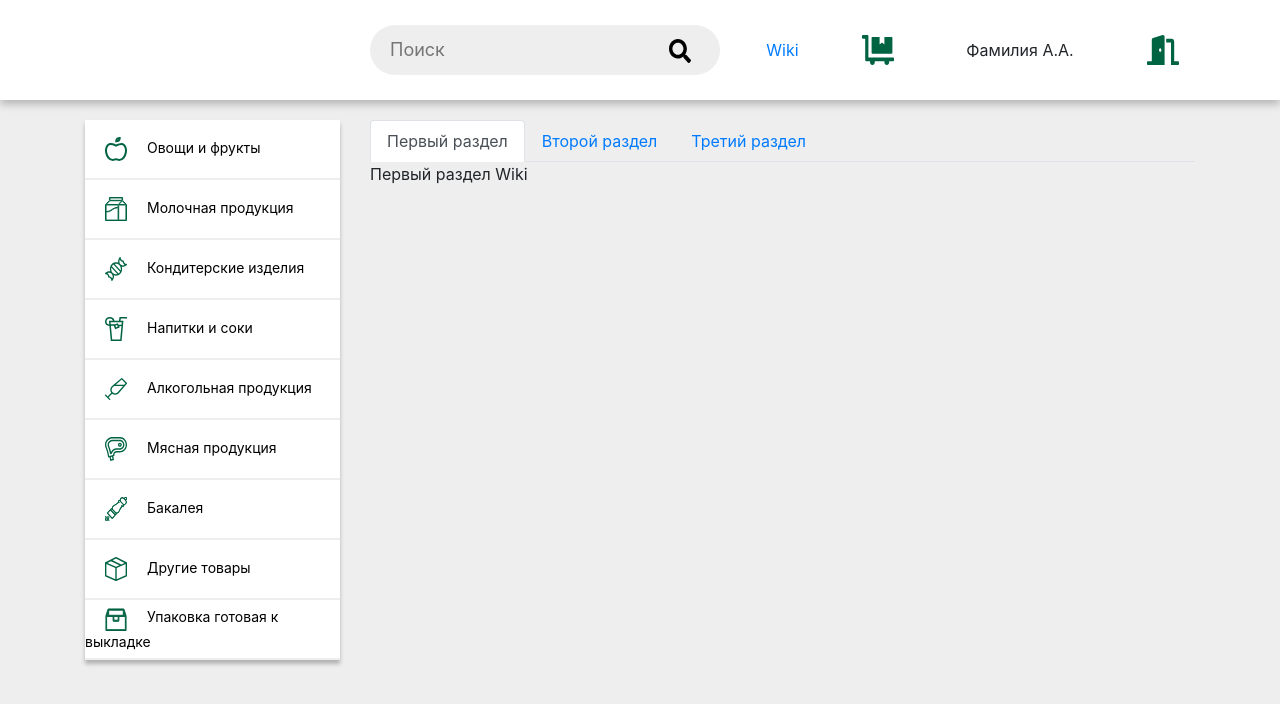
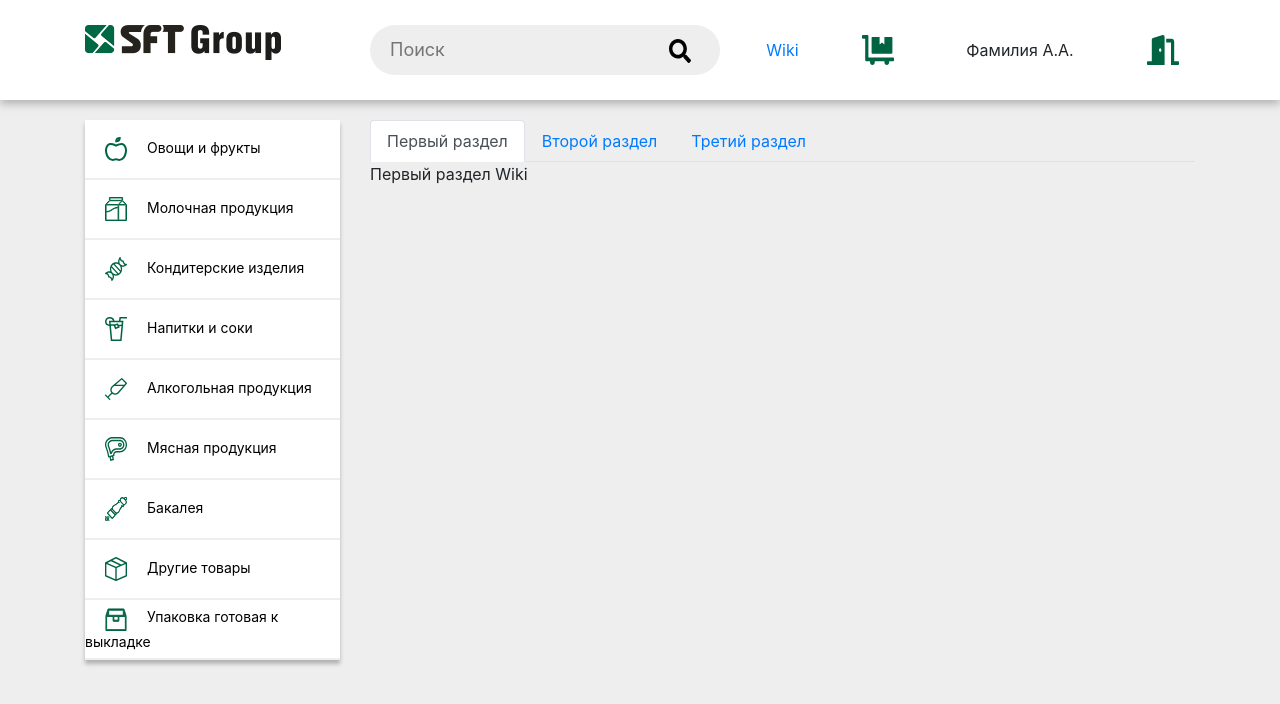
Before and after one commit to flatcompany/sft, a plain HTML site: page index.html in a window 1280 px wide. Drawn offline with nearby package versions, Linux system fonts and the light colour scheme; the site is published under a folder, as on GitHub Pages, so addresses that start at the root find nothing.

Commit message:
Update index.html

```diff
--- a/index.html
+++ b/index.html
@@ -14,7 +14,7 @@
                 <div class="row">
                     <div class="col-md-3">
                         <div class="logo">
-                            <img src="/img/mailservice.png" alt="">
+                            <img src="img/mailservice.png" alt="">
                         </div>
                     </div>
                     <div class="col-md-4">
```
